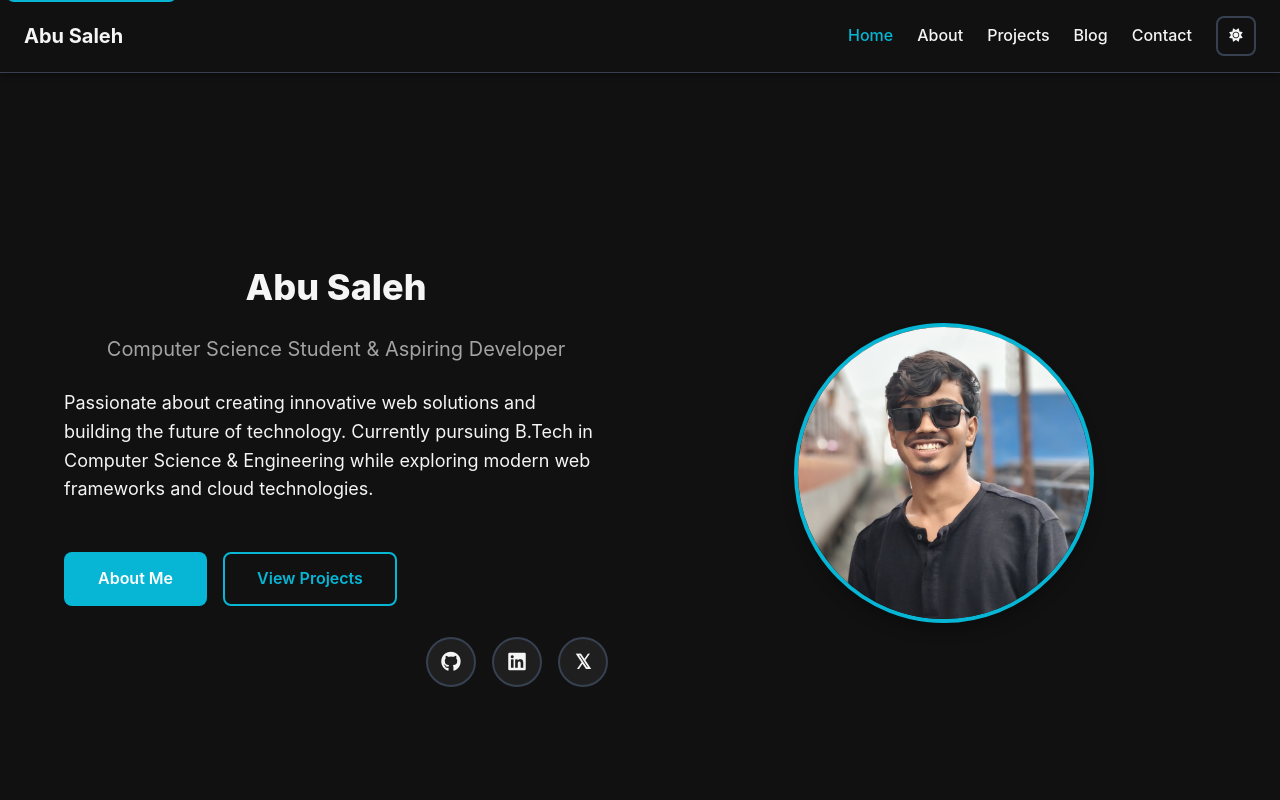
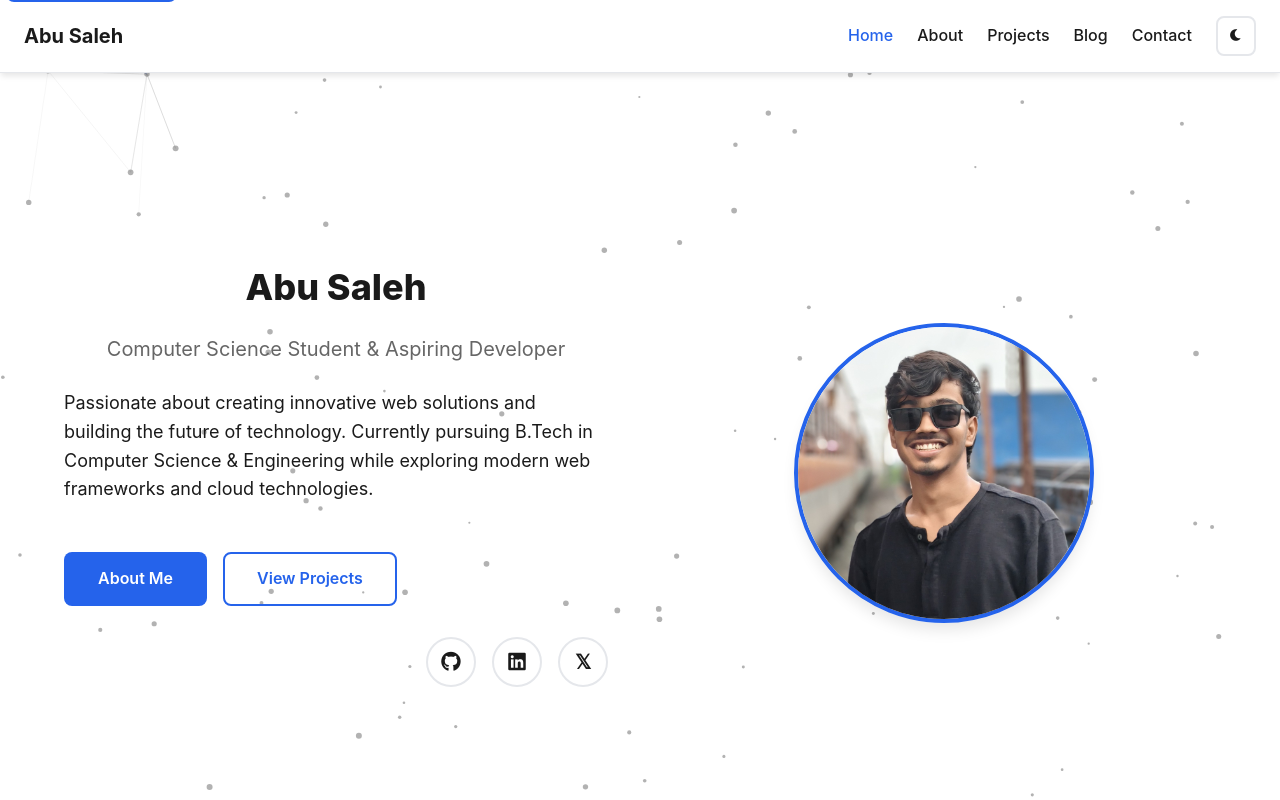
Before and after one commit to AbuSaleh0/Abu-Saleh-Portfolio, a plain HTML site: page index.html in a window 1280 px wide. Both pictures are taken after a click on the button "Toggle Theme". Shown: the top 800 px of the page. Drawn offline with Linux system fonts and the light colour scheme.

Commit message:
feat: Implement a custom cursor and add a particle network background.

```diff
--- /dev/null
+++ b/cursor.css
@@ -0,0 +1,61 @@
+/* Custom Cursor */
+.cursor-dot,
+.cursor-outline {
+  position: fixed;
+  top: 0;
+  left: 0;
+  transform: translate(-50%, -50%);
+  border-radius: 50%;
+  z-index: 9999;
+  pointer-events: none;
+}
+
+.cursor-dot {
+  width: 8px;
+  height: 8px;
+  background-color: var(--text);
+}
+
+.cursor-outline {
+  width: 40px;
+  height: 40px;
+  border: 1px solid var(--text);
+  opacity: 0.5;
+  transition: width 0.2s, height 0.2s, background-color 0.2s, opacity 0.2s;
+}
+
+/* Hide default cursor on desktop */
+@media (min-width: 1025px) {
+  body {
+    cursor: none;
+  }
+
+  a, button, .project-card, input, textarea, select, label {
+    cursor: none;
+  }
+}
+
+/* Hover state */
+body.cursor-hover .cursor-outline {
+  width: 60px;
+  height: 60px;
+  background-color: rgba(var(--text), 0.1);
+  opacity: 0.8;
+  border-color: var(--accent);
+}
+
+/* Mobile/Touch devices: Hide custom cursor and restore default */
+@media (max-width: 1024px), (hover: none) {
+  .cursor-dot,
+  .cursor-outline {
+    display: none;
+  }
+
+  body {
+    cursor: auto;
+  }
+
+  a, button, .project-card, input, textarea, select, label {
+    cursor: pointer;
+  }
+}
--- a/index.html
+++ b/index.html
@@ -1,14 +1,17 @@
 <!doctype html>
 <html lang="en">
+
 <head>
     <meta charset="utf-8">
     <meta name="viewport" content="width=device-width, initial-scale=1.0">
     <title>Abu Saleh — Portfolio</title>
-    <meta name="description" content="Abu Saleh - B.Tech Computer Science & Engineering student and aspiring web developer from India. View my projects and skills.">
+    <meta name="description"
+        content="Abu Saleh - B.Tech Computer Science & Engineering student and aspiring web developer from India. View my projects and skills.">
 
     <!-- Open Graph -->
     <meta property="og:title" content="Abu Saleh — Portfolio">
-    <meta property="og:description" content="B.Tech Computer Science & Engineering student and aspiring web developer from India">
+    <meta property="og:description"
+        content="B.Tech Computer Science & Engineering student and aspiring web developer from India">
     <meta property="og:type" content="website">
     <meta property="og:image" content="/assets/og-image.jpg">
 
@@ -34,9 +37,13 @@
     }
     </script>
 </head>
+
 <body>
     <!-- Skip to content -->
     <a href="#content" class="skip-link">Skip to main content</a>
+
+    <!-- Particle Network Canvas -->
+    <canvas id="particles-canvas"></canvas>
 
     <!-- Header -->
     <header id="site-header" class="site-header">
@@ -77,7 +84,9 @@
                     <div class="hero-text animate-on-scroll">
                         <h1 class="animate-on-scroll">Abu Saleh</h1>
                         <h2 class="animate-on-scroll">Computer Science Student & Aspiring Developer</h2>
-                        <p class="animate-on-scroll">Passionate about creating innovative web solutions and building the future of technology. Currently pursuing B.Tech in Computer Science & Engineering while exploring modern web frameworks and cloud technologies.</p>
+                        <p class="animate-on-scroll">Passionate about creating innovative web solutions and building the
+                            future of technology. Currently pursuing B.Tech in Computer Science & Engineering while
+                            exploring modern web frameworks and cloud technologies.</p>
                         <div class="hero-cta animate-on-scroll">
                             <a href="#about" class="btn btn-primary">About Me</a>
                             <a href="#projects" class="btn btn-secondary">View Projects</a>
@@ -86,7 +95,8 @@
                             <a href="https://github.com/AbuSaleh0" target="_blank" rel="noopener" aria-label="GitHub">
                                 <i class="fab fa-github"></i>
                             </a>
-                            <a href="https://linkedin.com/in/abu-saleh-developer" target="_blank" rel="noopener" aria-label="LinkedIn">
+                            <a href="https://linkedin.com/in/abu-saleh-developer" target="_blank" rel="noopener"
+                                aria-label="LinkedIn">
                                 <i class="fab fa-linkedin"></i>
                             </a>
                             <a href="https://x.com" target="_blank" rel="noopener" aria-label="X">
@@ -109,11 +119,16 @@
                 <h1 class="animate-on-scroll">About Me</h1>
                 <div class="about-content">
                     <div class="about-text animate-on-scroll">
-                        <p>I'm a second-year Computer Science & Engineering student with a passion for web development and emerging technologies. Currently building my foundation in programming while exploring modern web frameworks and cloud technologies.</p>
-                        <p>When I'm not coding, you'll find me learning about new tech trends, contributing to open-source projects, or working on personal projects that solve real-world problems. I believe in continuous learning and the power of technology to make a positive impact.</p>
+                        <p>I'm a second-year Computer Science & Engineering student with a passion for web development
+                            and emerging technologies. Currently building my foundation in programming while exploring
+                            modern web frameworks and cloud technologies.</p>
+                        <p>When I'm not coding, you'll find me learning about new tech trends, contributing to
+                            open-source projects, or working on personal projects that solve real-world problems. I
+                            believe in continuous learning and the power of technology to make a positive impact.</p>
                     </div>
                     <div class="about-image animate-on-scroll">
-                        <img src="Saleh.jpg" alt="Abu Saleh - Computer Science student and aspiring web developer" class="avatar" loading="lazy">
+                        <img src="Saleh.jpg" alt="Abu Saleh - Computer Science student and aspiring web developer"
+                            class="avatar" loading="lazy">
                     </div>
                 </div>
             </div>
@@ -228,7 +243,8 @@
                             <h3>Computer Science Student</h3>
                             <h4>C.V. Raman Global University</h4>
                             <ul>
-                                <li>Studying core computer science concepts including algorithms, data structures, and software engineering</li>
+                                <li>Studying core computer science concepts including algorithms, data structures, and
+                                    software engineering</li>
                                 <li>Participating in coding competitions and hackathons</li>
                                 <li>Contributing to open-source projects and building personal portfolio</li>
                             </ul>
@@ -259,7 +275,8 @@
                     <h3>Bachelor of Technology in Computer Science & Engineering</h3>
                     <h4>C.V. Raman Global University</h4>
                     <p class="education-date">2024 - 2028 (Expected)</p>
-                    <p>Currently in second year, focusing on programming fundamentals, mathematics, and computer science theory.</p>
+                    <p>Currently in second year, focusing on programming fundamentals, mathematics, and computer science
+                        theory.</p>
                 </div>
             </div>
         </section>
@@ -269,11 +286,14 @@
             <div class="container">
                 <h1 class="animate-on-scroll">Projects</h1>
                 <div class="projects-grid">
-                    <article class="project-card animate-on-scroll" data-project-id="project-1" data-tech="html,css,javascript">
+                    <article class="project-card animate-on-scroll" data-project-id="project-1"
+                        data-tech="html,css,javascript">
                         <img src="ToDo_logo.png" alt="To-Do App screenshot" class="project-image" loading="lazy">
                         <div class="project-content">
                             <h3>To-Do App</h3>
-                            <p>A simple, secure todo app for your daily tasks. You can use this app and store your todos with confidence. Your data never be sent to any server - everything stays on your device.</p>
+                            <p>A simple, secure todo app for your daily tasks. You can use this app and store your todos
+                                with confidence. Your data never be sent to any server - everything stays on your
+                                device.</p>
                             <ul class="tech-list">
                                 <li>HTML</li>
                                 <li>CSS</li>
@@ -287,11 +307,13 @@
                         </div>
                     </article>
 
-                    <article class="project-card animate-on-scroll" data-project-id="project-3" data-tech="vanilla-js,html,css">
+                    <article class="project-card animate-on-scroll" data-project-id="project-3"
+                        data-tech="vanilla-js,html,css">
                         <img src="weather.png" alt="Weather Dashboard screenshot" class="project-image" loading="lazy">
                         <div class="project-content">
                             <h3>Weather Dashboard</h3>
-                            <p>An interactive weather dashboard that displays current conditions and forecasts for multiple cities with beautiful visualizations and responsive design.</p>
+                            <p>An interactive weather dashboard that displays current conditions and forecasts for
+                                multiple cities with beautiful visualizations and responsive design.</p>
                             <ul class="tech-list">
                                 <li>HTML</li>
                                 <li>CSS</li>
@@ -306,11 +328,14 @@
                         </div>
                     </article>
 
-                    <article class="project-card animate-on-scroll" data-project-id="project-2" data-tech="nextjs,vercel,tailwind">
-                        <img src="/assets/project2-thumb.jpg" alt="Task Management App screenshot" class="project-image" loading="lazy">
+                    <article class="project-card animate-on-scroll" data-project-id="project-2"
+                        data-tech="nextjs,vercel,tailwind">
+                        <img src="/assets/project2-thumb.jpg" alt="Task Management App screenshot" class="project-image"
+                            loading="lazy">
                         <div class="project-content">
                             <h3>Task Management App</h3>
-                            <p>A collaborative task management application with real-time updates, drag-and-drop functionality, and team collaboration features.</p>
+                            <p>A collaborative task management application with real-time updates, drag-and-drop
+                                functionality, and team collaboration features.</p>
                             <ul class="tech-list">
                                 <li>Next.js</li>
                                 <li>Tailwind CSS</li>
@@ -318,7 +343,8 @@
                                 <li>Socket.io</li>
                             </ul>
                             <div class="project-links">
-                                <a href="https://github.com/abu-saleh/task-manager" target="_blank" rel="noopener">GitHub</a>
+                                <a href="https://github.com/abu-saleh/task-manager" target="_blank"
+                                    rel="noopener">GitHub</a>
                                 <a href="https://tasks.abusaleh.dev" target="_blank" rel="noopener">Live Demo</a>
                                 <button class="btn-case-study" data-open-project="project-2">View Case Study</button>
                             </div>
@@ -371,11 +397,13 @@
                         <p>I'm always interested in new opportunities and collaborations. Let's connect!</p>
                         <div class="contact-details">
                             <p><strong>Location:</strong> India</p>
-                            <p><strong>Email:</strong> <a href="mailto:mrabusaleh786@gmail.com">mrabusaleh786@gmail.com</a></p>
+                            <p><strong>Email:</strong> <a
+                                    href="mailto:mrabusaleh786@gmail.com">mrabusaleh786@gmail.com</a></p>
                         </div>
                     </div>
 
-                    <form id="contact-form" name="contact" method="post" data-netlify="true" data-netlify-honeypot="website">
+                    <form id="contact-form" name="contact" method="post" data-netlify="true"
+                        data-netlify-honeypot="website">
                         <input type="hidden" name="form-name" value="contact" />
 
                         <div class="form-group">
@@ -427,9 +455,12 @@
                 </nav>
 
                 <div class="social-links">
-                    <a href="https://github.com/AbuSaleh0" target="_blank" rel="noopener" aria-label="GitHub"><i class="fab fa-github"></i> GitHub</a>
-                    <a href="https://linkedin.com/in/abu-saleh-developer" target="_blank" rel="noopener" aria-label="LinkedIn"><i class="fab fa-linkedin"></i> LinkedIn</a>
-                    <a href="https://x.com" target="_blank" rel="noopener" aria-label="X"><i class="fab fa-x-twitter"></i> X</a>
+                    <a href="https://github.com/AbuSaleh0" target="_blank" rel="noopener" aria-label="GitHub"><i
+                            class="fab fa-github"></i> GitHub</a>
+                    <a href="https://linkedin.com/in/abu-saleh-developer" target="_blank" rel="noopener"
+                        aria-label="LinkedIn"><i class="fab fa-linkedin"></i> LinkedIn</a>
+                    <a href="https://x.com" target="_blank" rel="noopener" aria-label="X"><i
+                            class="fab fa-x-twitter"></i> X</a>
                 </div>
             </div>
 
@@ -441,4 +472,5 @@
 
     <script src="main.js" defer></script>
 </body>
+
 </html>
--- a/main.js
+++ b/main.js
@@ -3,7 +3,11 @@ const themeToggle = document.getElementById('theme-toggle');
 const html = document.documentElement;
 
 function initTheme() {
-  const savedTheme = localStorage.getItem('theme') || 'light';
+  // Default to dark on desktop (>= 1024px), light on mobile
+  const isDesktop = window.innerWidth >= 1024;
+  const defaultTheme = isDesktop ? 'dark' : 'light';
+
+  const savedTheme = localStorage.getItem('theme') || defaultTheme;
   html.setAttribute('data-theme', savedTheme);
   updateThemeIcon(savedTheme);
 }
@@ -189,7 +193,7 @@ function updateActiveNav() {
       navLinks.forEach(link => {
         link.removeAttribute('aria-current');
         if (link.getAttribute('href') === `#${id}` ||
-            (id === 'home' && link.getAttribute('href').includes('index.html'))) {
+          (id === 'home' && link.getAttribute('href').includes('index.html'))) {
           link.setAttribute('aria-current', 'page');
         }
       });
@@ -202,3 +206,167 @@ window.addEventListener('scroll', updateActiveNav);
 // Initialize
 initTheme();
 updateActiveNav();
+
+// Particle Network Animation
+const initParticles = () => {
+  // Disable on mobile/tablet to save battery
+  if (window.innerWidth < 1024) return;
+
+  const canvas = document.getElementById('particles-canvas');
+  if (!canvas) return;
+
+  const ctx = canvas.getContext('2d');
+  let particles = [];
+
+  // Configuration
+  const particleCount = 100;
+  const connectionDistance = 150;
+  const mouseDistance = 200;
+
+  // Resize canvas
+  const resize = () => {
+    canvas.width = window.innerWidth;
+    canvas.height = window.innerHeight;
+  };
+
+  window.addEventListener('resize', resize);
+  resize();
+
+  // Mouse position
+  let mouse = { x: null, y: null };
+
+  window.addEventListener('mousemove', (e) => {
+    mouse.x = e.x;
+    mouse.y = e.y;
+  });
+
+  window.addEventListener('mouseout', () => {
+    mouse.x = null;
+    mouse.y = null;
+  });
+
+  // Get theme colors
+  const getThemeColors = () => {
+    const style = getComputedStyle(document.documentElement);
+    const textMuted = style.getPropertyValue('--text-muted').trim();
+    const accent = style.getPropertyValue('--accent').trim();
+    return {
+      particle: textMuted || '#666666',
+      line: accent || '#2563eb'
+    };
+  };
+
+  let colors = getThemeColors();
+
+  // Update colors on theme change
+  const observer = new MutationObserver((mutations) => {
+    mutations.forEach((mutation) => {
+      if (mutation.attributeName === 'data-theme') {
+        colors = getThemeColors();
+      }
+    });
+  });
+
+  observer.observe(document.documentElement, { attributes: true });
+
+  class Particle {
+    constructor() {
+      this.x = Math.random() * canvas.width;
+      this.y = Math.random() * canvas.height;
+      this.vx = (Math.random() - 0.5) * 0.5;
+      this.vy = (Math.random() - 0.5) * 0.5;
+      this.size = Math.random() * 2 + 1;
+    }
+
+    update() {
+      this.x += this.vx;
+      this.y += this.vy;
+
+      // Bounce off edges
+      if (this.x < 0 || this.x > canvas.width) this.vx *= -1;
+      if (this.y < 0 || this.y > canvas.height) this.vy *= -1;
+    }
+
+    draw() {
+      ctx.fillStyle = colors.particle;
+      ctx.globalAlpha = 0.5;
+      ctx.beginPath();
+      ctx.arc(this.x, this.y, this.size, 0, Math.PI * 2);
+      ctx.fill();
+    }
+  }
+
+  // Create particles
+  for (let i = 0; i < particleCount; i++) {
+    particles.push(new Particle());
+  }
+
+  // Animation loop
+  const animate = () => {
+    ctx.clearRect(0, 0, canvas.width, canvas.height);
+
+    particles.forEach(particle => {
+      particle.update();
+      particle.draw();
+
+      // Connect to mouse
+      if (mouse.x != null) {
+        const dx = mouse.x - particle.x;
+        const dy = mouse.y - particle.y;
+        const distance = Math.sqrt(dx * dx + dy * dy);
+
+        if (distance < mouseDistance) {
+          ctx.strokeStyle = colors.line;
+          ctx.lineWidth = 1;
+          ctx.globalAlpha = 1 - (distance / mouseDistance);
+          ctx.beginPath();
+          ctx.moveTo(particle.x, particle.y);
+          ctx.lineTo(mouse.x, mouse.y);
+          ctx.stroke();
+        }
+      }
+
+      // Connect to other particles
+      particles.forEach(otherParticle => {
+        if (particle === otherParticle) return;
+
+        const dx = particle.x - otherParticle.x;
+        const dy = particle.y - otherParticle.y;
+        const distance = Math.sqrt(dx * dx + dy * dy);
+
+        if (distance < connectionDistance) {
+          // Only connect if close to mouse to create "network" effect around cursor
+          // Or just connect all close particles for a general network
+          // Requirement: "particles within a certain radius of the cursor should connect"
+
+          // Let's check if either particle is close to mouse
+          let closeToMouse = false;
+          if (mouse.x != null) {
+            const d1 = Math.sqrt((particle.x - mouse.x) ** 2 + (particle.y - mouse.y) ** 2);
+            const d2 = Math.sqrt((otherParticle.x - mouse.x) ** 2 + (otherParticle.y - mouse.y) ** 2);
+            if (d1 < mouseDistance || d2 < mouseDistance) {
+              closeToMouse = true;
+            }
+          }
+
+          if (closeToMouse) {
+            ctx.strokeStyle = colors.particle; // Use particle color for inter-particle connections
+            ctx.lineWidth = 0.5;
+            ctx.globalAlpha = (1 - (distance / connectionDistance)) * 0.5;
+            ctx.beginPath();
+            ctx.moveTo(particle.x, particle.y);
+            ctx.lineTo(otherParticle.x, otherParticle.y);
+            ctx.stroke();
+          }
+        }
+      });
+    });
+
+    requestAnimationFrame(animate);
+  };
+
+  animate();
+};
+
+// Start particles
+initParticles();
--- a/styles.css
+++ b/styles.css
@@ -377,11 +377,25 @@ section h2 {
   transition: width 1s ease;
 }
 
-.skill[data-skill-level="85"] .skill-bar { width: 85%; }
-.skill[data-skill-level="80"] .skill-bar { width: 80%; }
-.skill[data-skill-level="75"] .skill-bar { width: 75%; }
-.skill[data-skill-level="70"] .skill-bar { width: 70%; }
-.skill[data-skill-level="65"] .skill-bar { width: 65%; }
+.skill[data-skill-level="85"] .skill-bar {
+  width: 85%;
+}
+
+.skill[data-skill-level="80"] .skill-bar {
+  width: 80%;
+}
+
+.skill[data-skill-level="75"] .skill-bar {
+  width: 75%;
+}
+
+.skill[data-skill-level="70"] .skill-bar {
+  width: 70%;
+}
+
+.skill[data-skill-level="65"] .skill-bar {
+  width: 65%;
+}
 
 .projects-grid {
   display: grid;
@@ -799,6 +813,18 @@ section h2 {
   }
 }
 
+/* Particle Network Canvas */
+#particles-canvas {
+  position: fixed;
+  top: 0;
+  left: 0;
+  width: 100%;
+  height: 100%;
+  z-index: -1;
+  pointer-events: none;
+}
+
+
 @media (max-width: 768px) {
   .nav-toggle {
     display: flex;
@@ -817,7 +843,7 @@ section h2 {
     z-index: 1000;
   }
 
-  .nav-toggle[aria-expanded="true"] + .main-nav,
+  .nav-toggle[aria-expanded="true"]+.main-nav,
   .main-nav.open {
     display: block;
   }
@@ -906,6 +932,7 @@ section h2 {
     opacity: 0;
     transform: translateY(20px);
   }
+
   to {
     opacity: 1;
     transform: translateY(0);
@@ -924,11 +951,25 @@ section h2 {
   animation: fadeInUp 0.6s ease-out forwards;
 }
 
-.animate-on-scroll:nth-child(2) { animation-delay: 0.1s; }
-.animate-on-scroll:nth-child(3) { animation-delay: 0.2s; }
-.animate-on-scroll:nth-child(4) { animation-delay: 0.3s; }
-.animate-on-scroll:nth-child(5) { animation-delay: 0.4s; }
-.animate-on-scroll:nth-child(6) { animation-delay: 0.5s; }
+.animate-on-scroll:nth-child(2) {
+  animation-delay: 0.1s;
+}
+
+.animate-on-scroll:nth-child(3) {
+  animation-delay: 0.2s;
+}
+
+.animate-on-scroll:nth-child(4) {
+  animation-delay: 0.3s;
+}
+
+.animate-on-scroll:nth-child(5) {
+  animation-delay: 0.4s;
+}
+
+.animate-on-scroll:nth-child(6) {
+  animation-delay: 0.5s;
+}
 
 @media (prefers-reduced-motion: reduce) {
   .animate-on-scroll {
```
